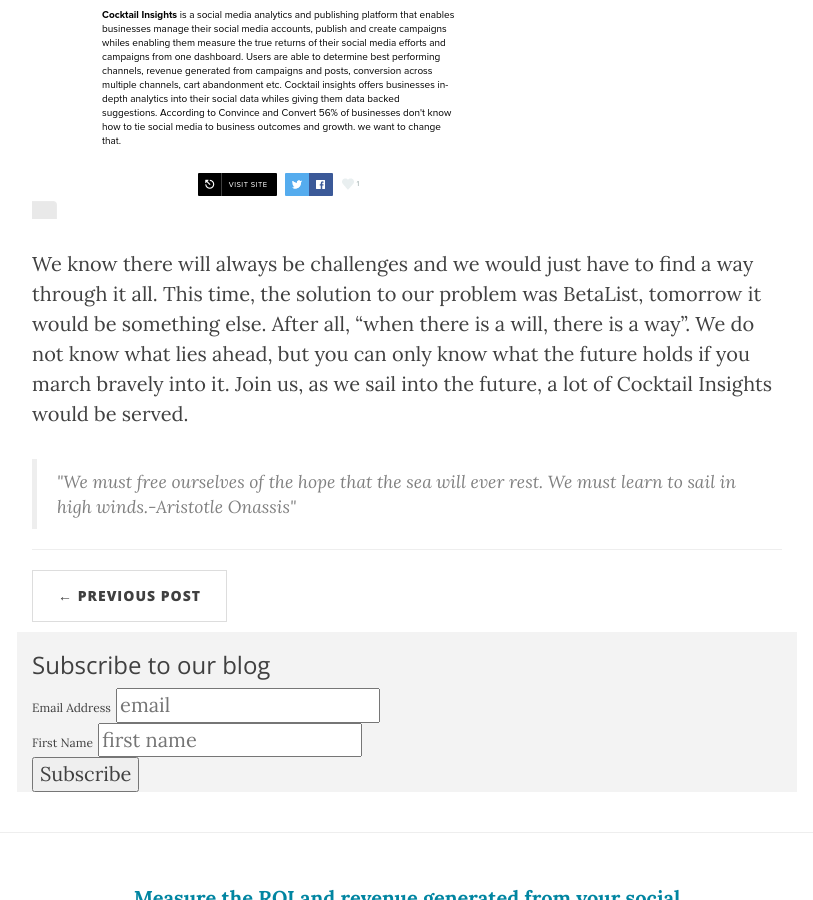
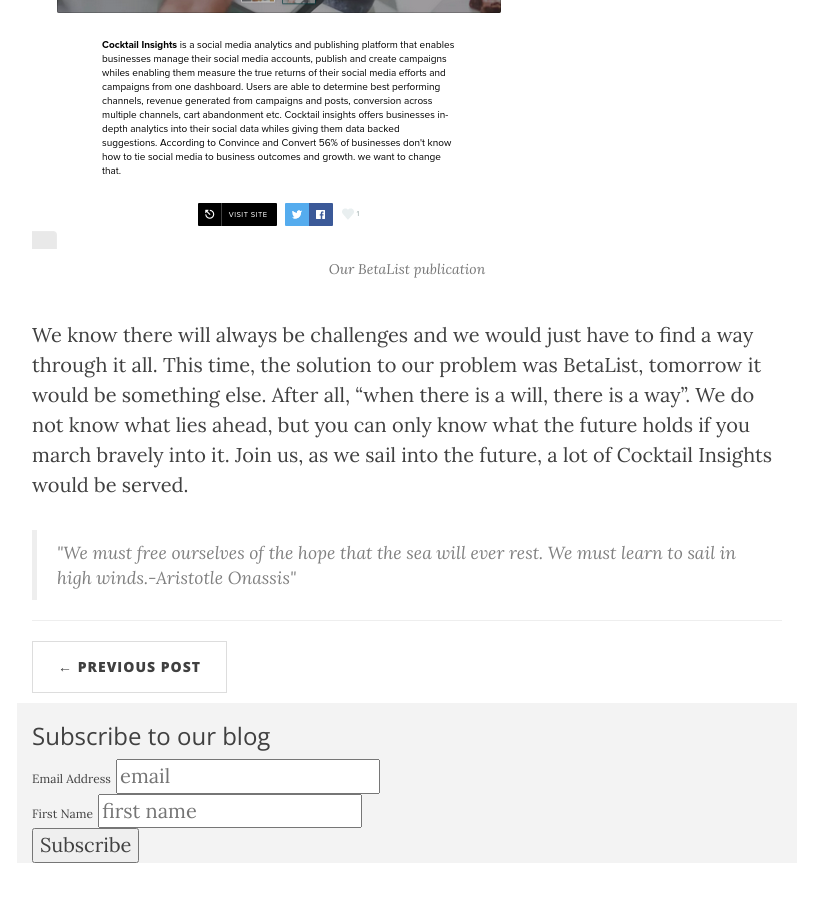
Before and after one commit to cocktailinsights/blog, a Jekyll site: the page built from _posts/2016-04-8-Growing our betalist with BetaList.markdown, in a window 1280 px wide and 900 px high, scrolled down 2449 px. Shown: the whole window, without its empty margins (233-1046 px from the left). Built offline with Jekyll 4.4.1, drawn with Linux system fonts in a browser that asks for light colours; nearby versions of some CDN libraries; comment, search, counter and statistics services are not loaded.

Commit message:
added betalist image

```diff
--- a/_posts/2016-04-8-Growing our betalist with BetaList.markdown
+++ b/_posts/2016-04-8-Growing our betalist with BetaList.markdown
@@ -9,7 +9,7 @@ disqus: true
 ---
 
 <p>
-My team and I, three young entrepreneurs from the Meltwater Entrepreneurial School of Technology (MEST), pitched our product to a panel  of  seasoned startup entrepreneurs and venture capitalist judges at a recent MEST sponsored event.  The panel of judges included Amber Fowler of EchoVC, Nik Fasting founder, CEO and CTO of Syncano and Jorn Lyseggen founder and CEO of Meltwater. We received great feedback and we were encouraged to complete the journey we had started four months prior. Our startup journey is just beginning; three ambitious and determined entrepreneurs about to set sail from the shores of Africa with a globally relevant e-commerce tool
+	My team and I, three young entrepreneurs from the Meltwater Entrepreneurial School of Technology (MEST), pitched our product to a panel  of  seasoned startup entrepreneurs and venture capitalist judges at a recent MEST sponsored event.  The panel of judges included Amber Fowler of EchoVC, Nik Fasting founder, CEO and CTO of Syncano and Jorn Lyseggen founder and CEO of Meltwater. We received great feedback and we were encouraged to complete the journey we had started four months prior. Our startup journey is just beginning; three ambitious and determined entrepreneurs about to set sail from the shores of Africa with a globally relevant e-commerce tool
 </p>
 
 <p>Our company’s product <a target="blank" href="http://cocktailinsights.com/">Cocktail Insights</a>, is designed to enable businesses  (with a focus on eCommerce businesses and merchants) to measure and maximize the returns of their social media efforts. Businesses leverage on social media to engage their audience and market their services or products. Most often than not, they find it difficult to answer questions such as:
@@ -29,10 +29,11 @@ My team and I, three young entrepreneurs from the Meltwater Entrepreneurial Scho
 </p>
 
 <p>Wait…there was one more thing to do. Our MVP was ready, and the next thing to do was to acquire beta testers. We created a landing page and used social media to market it organically.  We also researched on platforms we could leverage on to build our email list; we found <a target="blank" href="http://betalist.com/">BetaList</a>. We did not want to spend money on something that did not work, so we decided to use the free listings of BetaList just to test it and measure its impact. Cocktail Insights was <a target="blank" href="http://betalist.com/startups/cocktail-insights">publish</a> on BetaList on 26th March, 2016. Within 3 days we had 175 unique sessions from Betalist and 83 sign ups, that is a conversion rate of 47%.  That is impressive for a free listing. Our email list is still growing and we are preparing to launch our beta in April, 2016.
+</p>
 <a target="blank" href="http://betalist.com/startups/cocktail-insights">
-    <img src="{{ site.baseurl }}/img/betalist.png" alt="Post Sample Image">
+	<img src="{{ site.baseurl }}/img/betalist.png" alt="Post Sample Image">
 </a>
-</p>
+<span class="caption text-muted">Our BetaList publication</span>
 
 
 <p>We know there will always be challenges and we would just have to find a way through it all. This time, the solution to our problem was BetaList, tomorrow it would be something else. After all, “when there is a will, there is a way”. We do not know what lies ahead, but you can only know what the future holds if you march bravely into it. Join us, as we sail into the future, a lot of Cocktail Insights would be served.</p>
```
Also changed, not shown: 4 other files.
